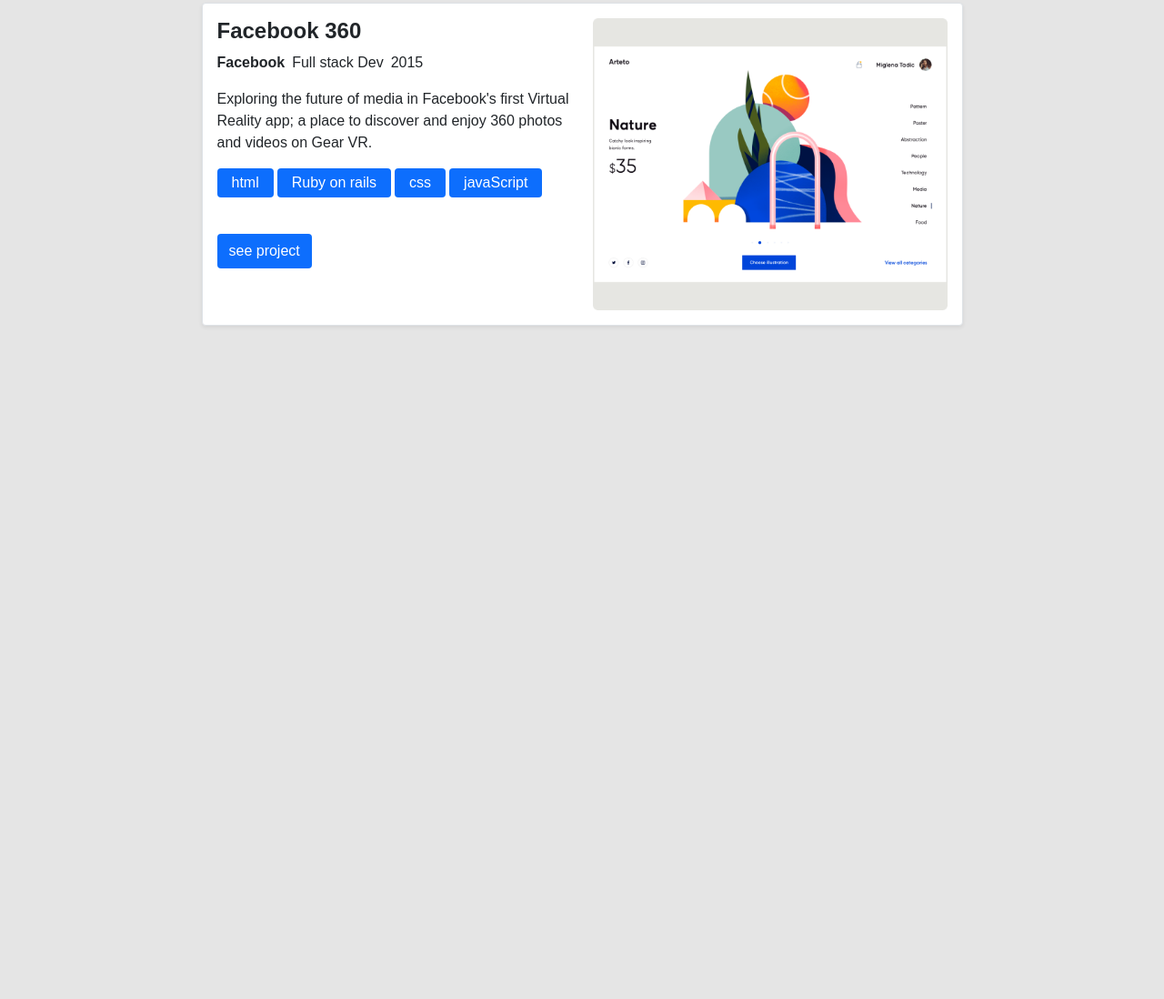
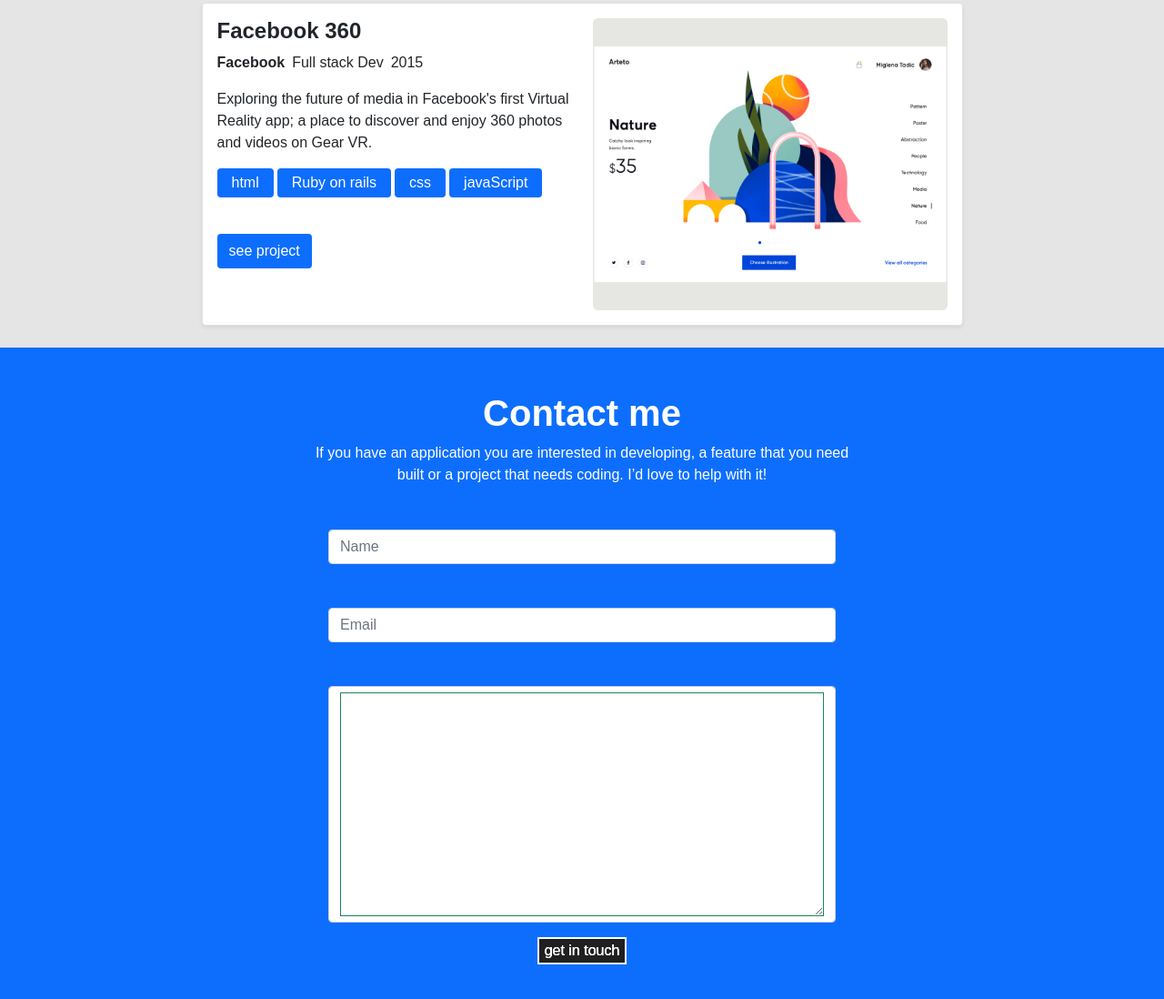
Before and after one commit to henokkhm/portfolio-prototype-bootstrap, a plain HTML site: page src/index.html in a window 1280 px wide. Shown: the part 1833-2931 px from the top of the page at 91% size. Before the commit the page ends 2215 px from the top, so only its background shows below. Drawn offline with nearby package versions, Linux system fonts and the light colour scheme.

Commit message:
Add contact section

```diff
--- a/src/index.html
+++ b/src/index.html
@@ -1,4 +1,5 @@
 </html>
+
 <head>
   <meta charset="utf-8" />
   <meta name="viewport" content="width=device-width, initial-scale=1" />
@@ -223,6 +224,34 @@
   </section>
 
   <!-- About Me -->
+  <section class="bg-primary  w-100 p-5">
+    <div class="container d-flex flex-column justify-content-center align-content-center">
+
+      <div class="w-100 d-flex flex-column align-content-center justify-content-center mb-5">
+        <h1 class="text-center text-white fw-bold">Contact me</h1>
+        <p class="text-center w-75 m-auto text-white">If you have an application you are interested in developing, a feature that you need built or a project that needs coding. I’d love to help with it!</p>
+      </div>
+
+      <form action="" class="w-50  m-auto">
+        <div class="w-100">
+          <input type="text" class="form-control w-100 mb-5" name="" id="" placeholder="Name">
+        </div>
+
+        <div class="w-100">
+          <input type="text" class="form-control w-100 mb-5" name="" id="" placeholder="Email">
+        </div>
+
+        <div class="w-100 form-control">
+          <textarea name="" id="" cols="30" rows="10" class="w-100 border-success "></textarea>
+        </div>
+
+        <div class="w-100 d-flex justify-content-center mt-3">
+          <button class="btn-close-white m-auto">get in touch</button>
+        </div>
+
+      </form>
+    </div>
+  </section>
   <section id="about" class=""></section>
 
   <!-- Contact Form -->
```
